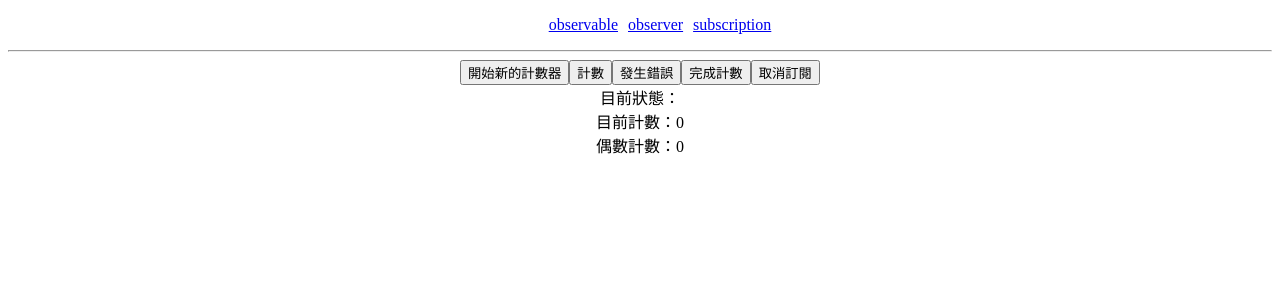
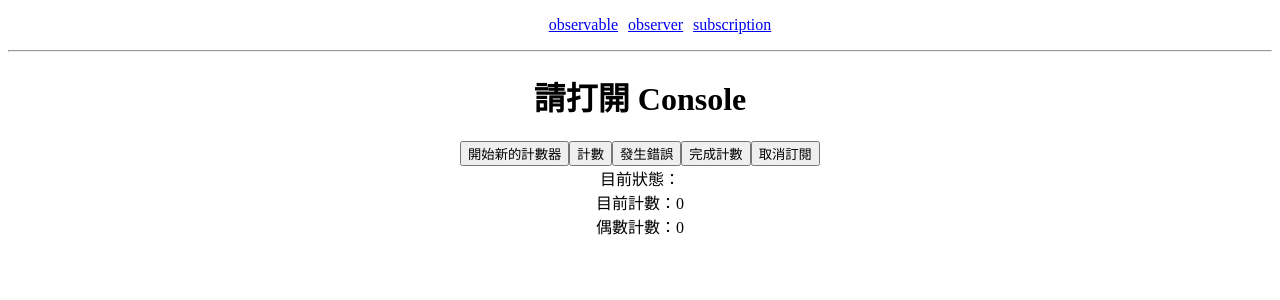
Before and after one commit to Miru1218/Demo, an Angular app: page /subscription in a window 1280 px wide. Shown: the top 300 px of the page. Built offline with nearby package versions, Linux system fonts and the light colour scheme.

Commit message:
feat:修改內容

```diff
--- a/src/app/subscription/subscription.component.html
+++ b/src/app/subscription/subscription.component.html
@@ -1,3 +1,4 @@
+<h1>請打開 Console</h1>
 <div>
   <button (click)="startCounter()">開始新的計數器</button>
   <button (click)="count()">計數</button>
```
